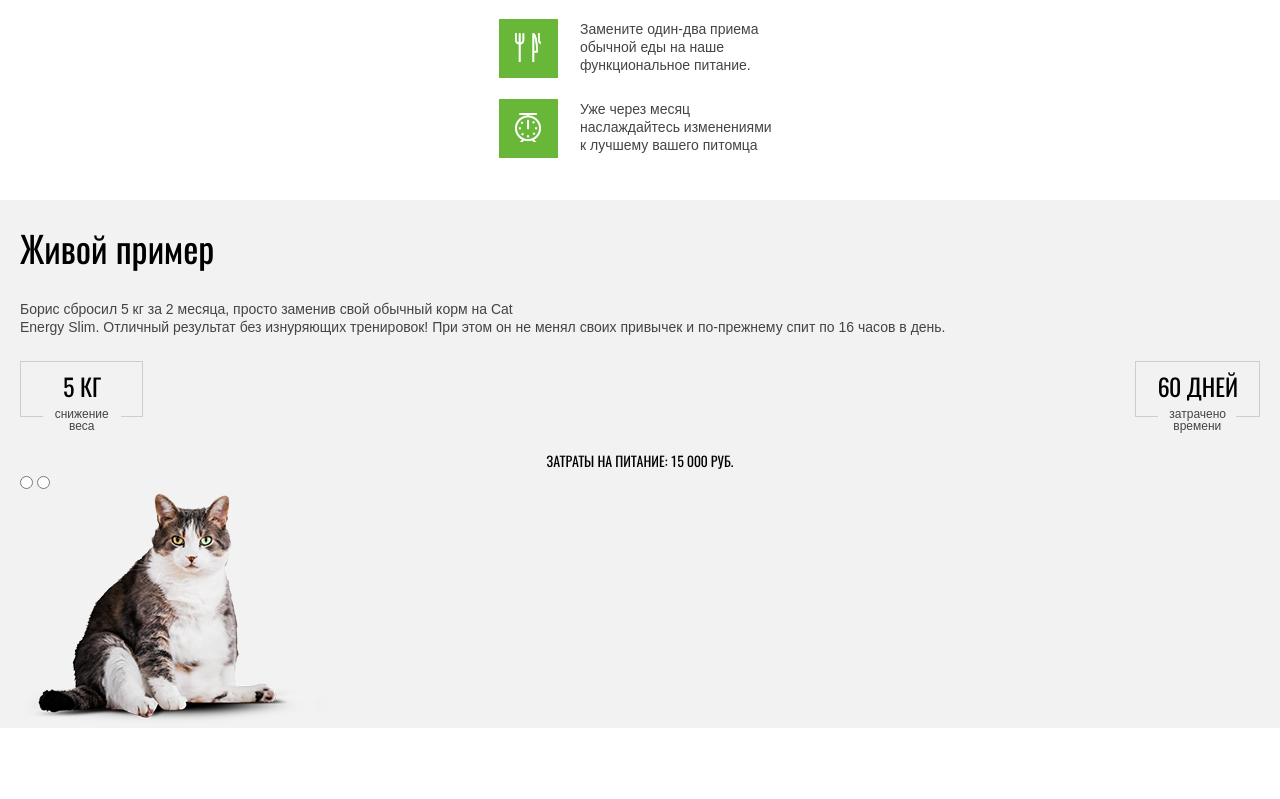
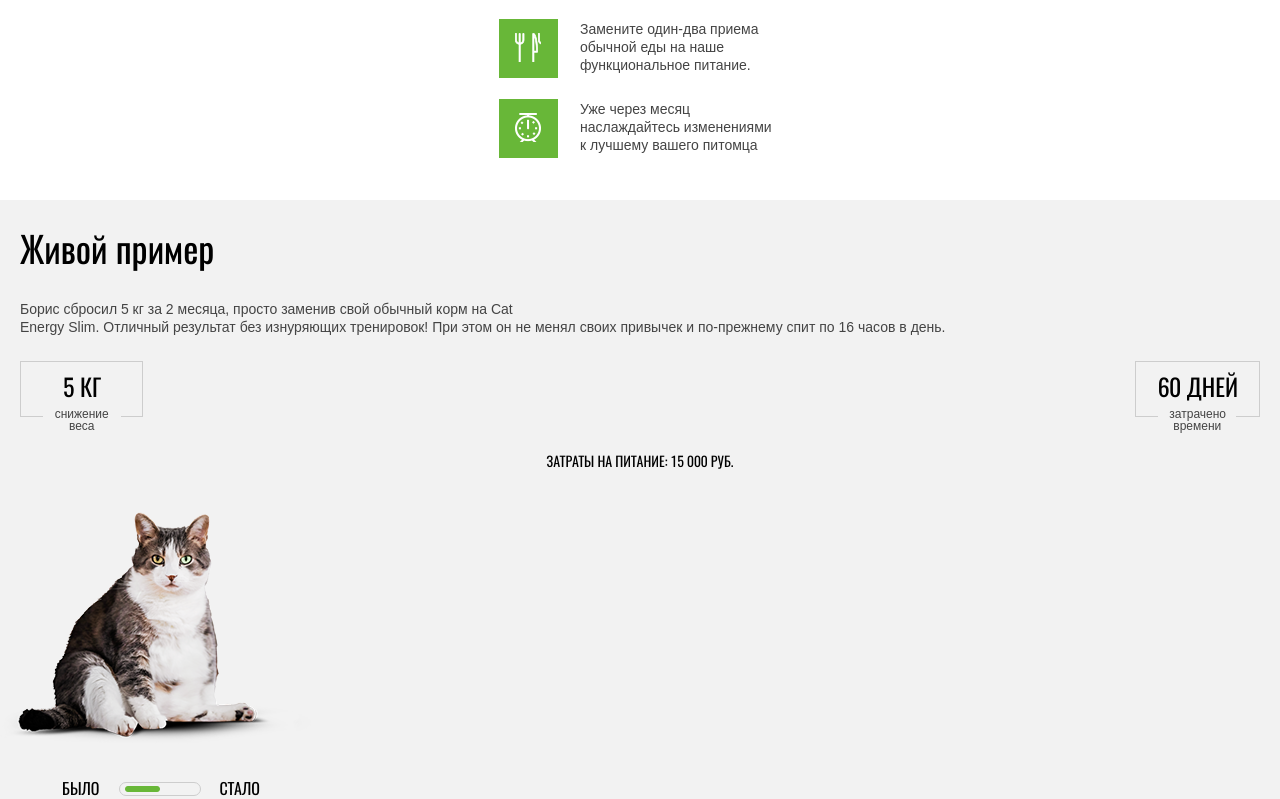
Before and after one commit to FedorenkoAl/Cat, a website: page src/index.html in a window 1280 px wide. Shown: the part 1972-2771 px from the top of the page. Before the commit the page ends 2700 px from the top, so only its background shows below. Drawn offline with nearby package versions, Linux system fonts and the light colour scheme; files that its build step writes are made by us from their sources.

Commit message:
add master-2

```diff
--- a/src/index.html
+++ b/src/index.html
@@ -66,8 +66,9 @@
 				<p class="advatages__texte">Замените один-два приема обычной еды на наше функциональное питание.</p>
 				<p class="advatages__texte">Уже через месяц наслаждайтесь изменениями к лучшему вашего питомца</p>
 			</section>
+
+			<section class="example">
 				<div class="example__container">
-				<section class="example">
 					<h3 class="example__title">Живой пример</h3>
 					<p class="example__texte">Борис сбросил 5 кг за 2 месяца, просто заменив свой обычный корм на Cat<br> Energy Slim. Отличный результат без изнуряющих тренировок! При этом он не менял своих привычек и по-прежнему спит по 16 часов в день. </p>
 					<div class="example__wrapper">
@@ -77,19 +78,26 @@
 						</div>
 						<div class="example__time">
 							<p class="example__time-cont">60 <span class="example__span">дней</span></p>
-
 							<p class="example__time-title">затрачено  времени</p>
 						</div>
-
 					</div>
 					<p class="example__cost">Затраты на питание: 15 000 руб.</p>
-					<input class="example__input" type="radio" name="scale">
-						<input class="example__input" type="radio" name="scale">
-					<div class="example__img-wrapper">
+				</div>
+				<input class="visually-hidden" type="radio" name="scale" id="befor" checked>
+				<input class="visually-hidden" type="radio" name="scale" id="after">
+				<div class="example__img-wrapper example__img-wrapper--before">
 					<img class="example__img" src="image/before-mobile.png" width="311" height="232" alt="">
 				</div>
+				<div class="example__img-wrapper example__img-wrapper--after">
+					<img class="example__img" src="image/after-mobile.png" width="251" height="240" alt="">
+				</div>
+				<div class="example__wrapper-scale">
+					<label class="example__title-scale example__title-scale--before" for="befor">Было</label>
+					<div class="example__scale"></div>
+					<label class="example__title-scale example__title-scale--after" for="after">Стало</label>
+				</div>
 			</section>
-			</div>
+
 		</main>
 
 	<footer class="footer"></footer>
--- a/src/sass/bloks/body.scss
+++ b/src/sass/bloks/body.scss
@@ -20,3 +20,15 @@
 a {
 	text-decoration: none;
 }
+
+.visually-hidden {
+  position: absolute;
+  overflow: hidden;
+  clip: rect(0 0 0 0);
+  width: 1px;
+  height: 1px;
+  margin: -1px;
+  padding: 0;
+  border: 0;
+  display: none;
+}
--- a/src/sass/bloks/example.scss
+++ b/src/sass/bloks/example.scss
@@ -1,15 +1,17 @@
 .example__container {
-	min-width: 320px;
+	min-width: 280px;
+	padding: 0 20px;
 	margin: 0 auto;
-	background-color: #f2f2f2;
+
 	padding-top: 20px;
 
 }
 
 .example {
-	min-width: 280px;
-	padding: 0 20px;
+	min-width: 320px;
+
 	margin: 0 auto;
+	background-color: #f2f2f2;
 }
 
 .example__title {
@@ -96,3 +98,78 @@
 	display: flex;
 	justify-content: space-between;
 }
+
+.example__img-wrapper {
+	margin-top: 40px;
+}
+
+.example__wrapper-scale {
+	margin-top: 31px;
+
+	display: flex;
+
+	align-items: center;
+	background-color: #f2f2f2;
+}
+
+.example__title-scale {
+	font-size: 16px;
+	line-height: 20px;
+	font-weight: 400;
+	text-transform: uppercase;
+}
+
+.example__scale {
+	width: 80px;
+	height: 12px;
+	border: 1px solid #cdcdcd;
+	border-radius: 10px;
+}
+
+.example__title-scale--before {
+	position: relative;
+	padding-left: 62px;
+	padding-right: 20px;
+}
+
+.example__title-scale--before::after {
+	content: "";
+	position: absolute;
+	width: 35px;
+	height: 6px;
+	background-image: url("/image/before-after scale.png");
+	top: 7px;
+	left: 125px;
+}
+
+.example__title-scale--after::before {
+	content: "";
+	position: absolute;
+	width: 35px;
+	height: 6px;
+	background-image: url("/image/before-after scale.png");
+	top: 7px;
+	left: -40px;
+
+}
+
+.example__title-scale--after {
+	position: relative;
+	padding-left: 18px;
+}
+
+.example__img-wrapper--after {
+	text-align: center;
+	display: none;
+}
+
+#befor:checked ~ .example__img-wrapper--before,
+#after:checked ~ .example__img-wrapper--after {
+	display: block;
+}
+
+#after:checked ~ .example__img-wrapper--before,
+#befor:checked ~ .example__wrapper-scale > .example__title-scale--after::before,
+#after:checked ~ .example__wrapper-scale > .example__title-scale--before::after {
+	display: none;
+}
```
Also changed, not shown: src/css/style.css, src/image/after-mobile.png (added). Lines whose indentation alone changed are shown as unchanged.
